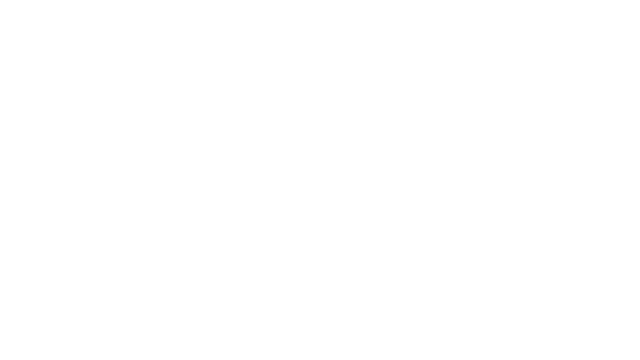
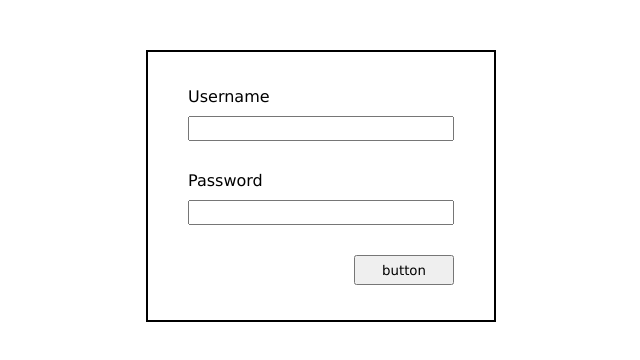
Before and after one commit to Pacaloy/territories, a React (Create React App) app: page /login in a window 1280 px wide. Before the commit this address had no page. Shown: the top 360 px of the page, without its empty margins (319-959 px from the left). Built offline with nearby package versions, Linux system fonts and the light colour scheme.

Commit message:
initialize login page

```diff
--- a/src/App.css
+++ b/src/App.css
@@ -2,4 +2,5 @@
   padding: 0;
   margin: 0;
   box-sizing: border-box;
+  font-family: Verdana, Geneva, Tahoma, sans-serif;
 }
--- a/src/App.js
+++ b/src/App.js
@@ -1,5 +1,6 @@
 import { BrowserRouter, Routes, Route } from 'react-router-dom';
-import Home from './pages/Home';
+import Home from './pages/Home/Home';
+import Login from './pages/Login/Login';
 import './App.css';
 
 function App() {
@@ -7,6 +8,7 @@ function App() {
     <BrowserRouter>
       <Routes>
         <Route path="/" element={<Home />} />
+        <Route path="/login" element={<Login />} />
       </Routes>
     </BrowserRouter>
   );
--- a/src/pages/Home.js
+++ b/src/pages/Home/Home.js
@@ -1,5 +1,5 @@
 function Home() {
-  return <>HOME</>
+  return <>Home</>
 };
 
 export default Home;
--- /dev/null
+++ b/src/pages/Login/Login.js
@@ -0,0 +1,19 @@
+import styles from './Login.module.css';
+
+function Login() {
+  const onSubmitHandler = (e) => {
+    e.preventDefault();
+  };
+
+  return (
+    <form onSubmit={onSubmitHandler}>
+      <label>Username</label>
+      <input type="text" />
+      <label>Password</label>
+      <input type="password" />
+      <button type="submit">button</button>
+    </form>
+  );
+};
+
+export default Login;
--- /dev/null
+++ b/src/pages/Login/Login.module.css
@@ -0,0 +1,25 @@
+form {
+  border: 2px solid #000000;
+  display: flex;
+  flex-direction: column;
+  padding: 35px 40px;
+  width: 350px;
+  margin: 50px auto;
+}
+
+label {
+  margin-bottom: 10px;
+}
+
+input {
+  margin-bottom: 30px;
+  height: 25px;
+  padding: 10px;
+}
+
+button {
+  cursor: pointer;
+  width: 100px;
+  height: 30px;
+  margin-left: auto;
+}
```
